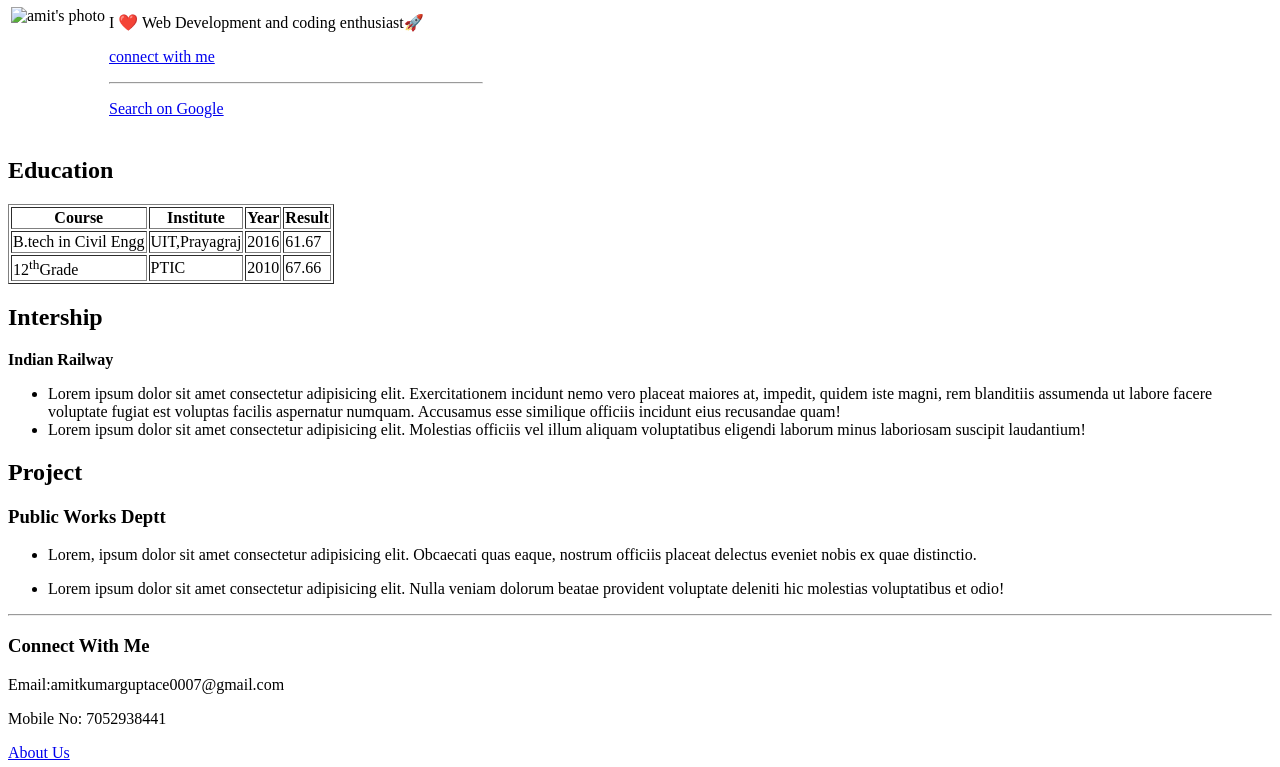
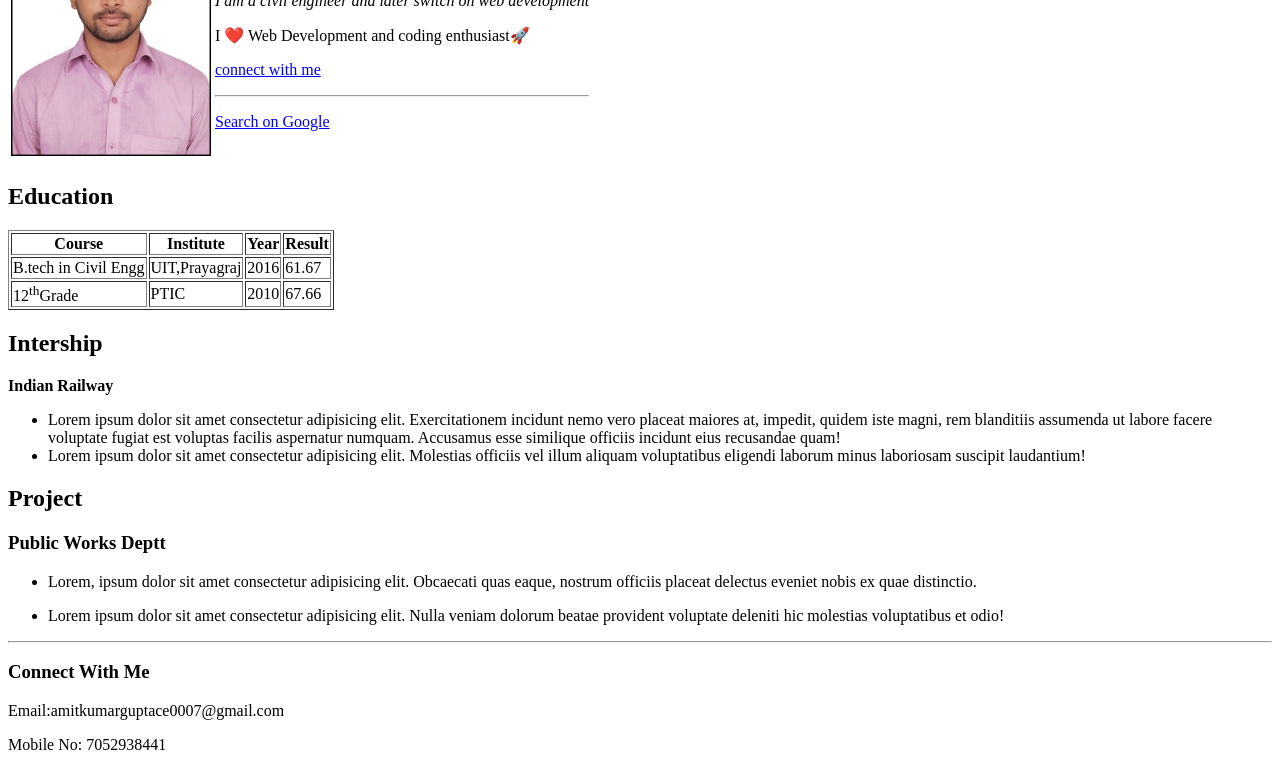
Before and after one commit to Amit-Kumar-Gupta01/resume, a plain HTML site: page index.html in a window 1280 px wide. Shown: the part 130-897 px from the top of the page. Drawn offline with Linux system fonts and the light colour scheme.

Commit message:
Update index.html

```diff
--- a/index.html
+++ b/index.html
@@ -12,7 +12,7 @@
     <table>
         <tr>
         <td>
-            <img width="200" src="image/amit.jpg" alt="amit's photo">
+            <img width="200" src="amit.jpg" alt="amit's photo">
         </td>
         <td>
             <h1>Amit Kumar Gupta</h1>
```
